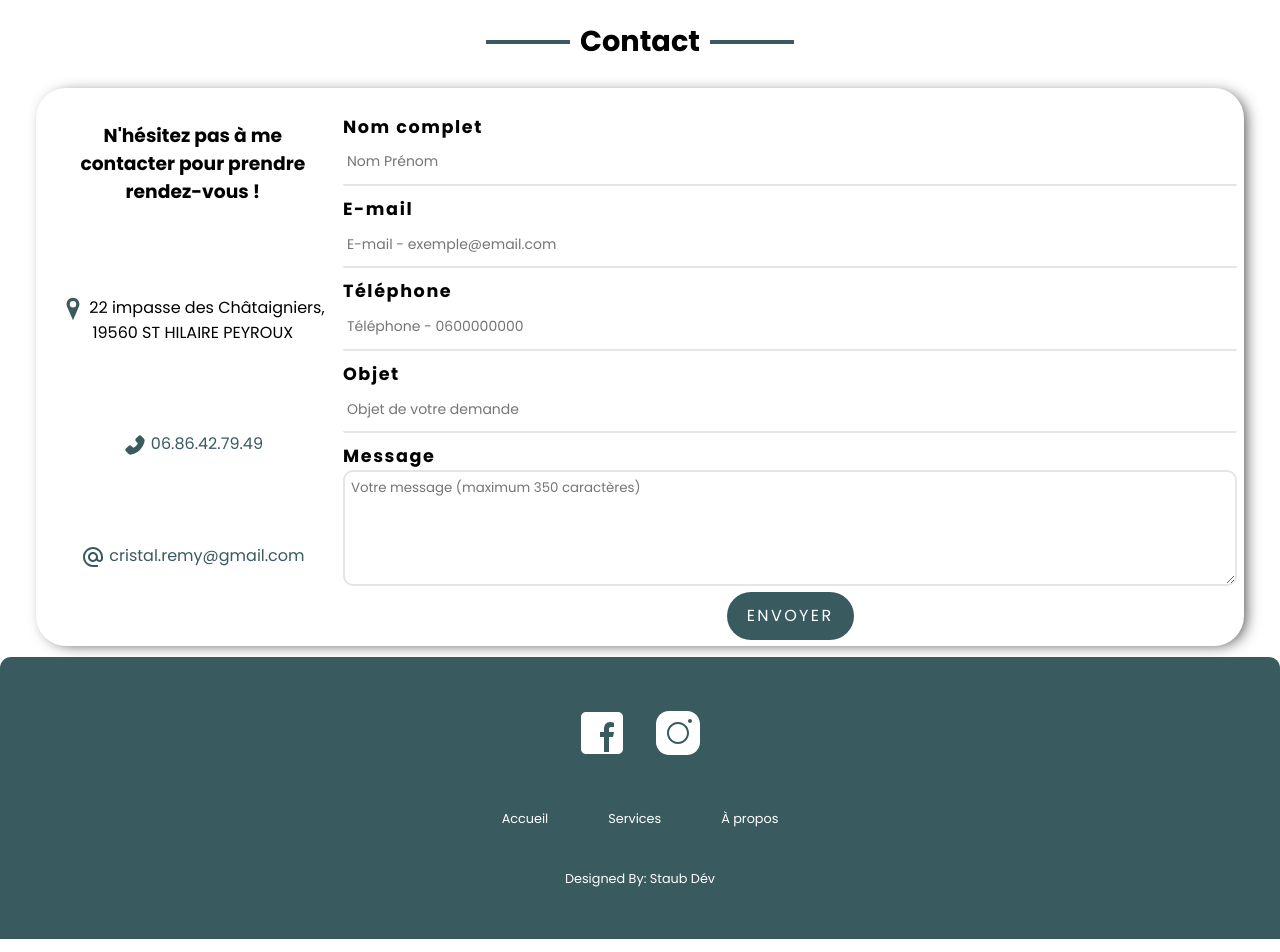
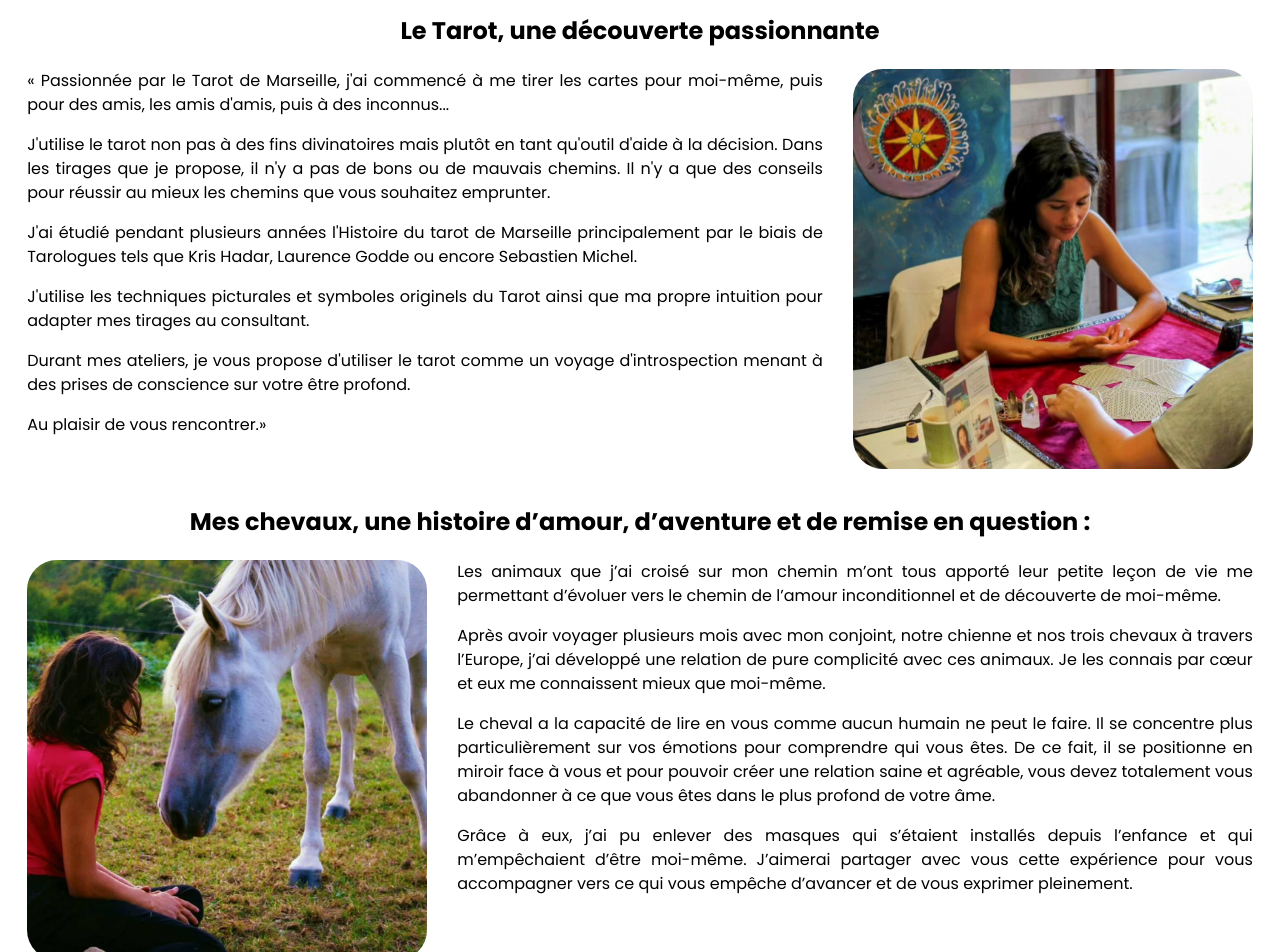
Before and after one commit to KodomoAt/kim_remy_project, a React (Vite) app: page / in a window 1280 px wide. Shown: the part 1540-2492 px from the top of the page. Built offline with nearby package versions, Linux system fonts and the light colour scheme; no server answers.

Commit message:
Add image and fixed style for About.jsx

```diff
--- a/src/components/About/About.jsx
+++ b/src/components/About/About.jsx
@@ -1,5 +1,8 @@
 import classes from './About.module.css';
 import magnetisme from '../../assets/about/magnetisme.png';
+import tarot from '../../assets/about/tarot.png';
+import cheval from '../../assets/about/cheval.png';
+import {Alert} from "../UI/Alert.jsx";
 
 const About = () => {
     return <section id={"about"} className={classes.about}>
@@ -9,37 +12,108 @@ const About = () => {
             <h2>À propos</h2>
             <div className={classes['about__title__trait']}></div>
         </div>
-        <div className={classes.paragraph}>
+        <div className={classes['paragraph--left']}>
             <h1>Le Magnétisme, une approche complémentaire et à disposition de tous :
             </h1>
             <img src={magnetisme} alt="Photo d'une séance de magnetisme sur un homme"/>
 
-            <p style={{textAlign:"justify", }}>« Fille de magnétiseur, j'ai dès petite appréhendé le monde invisible comme une aide permettant
+            <p>
+                « Fille de magnétiseur, j'ai dès petite appréhendé le monde invisible
+                comme une aide permettant
                 d'accompagner les personnes vers le soulagement et la guérison de leurs maux.
             </p>
 
-            <p>Je me suis très jeune interrogée sur le monde qui m'entoure, son fonctionnement et notre raison d'être
+            <p>
+                Je me suis très jeune interrogée sur le monde qui m'entoure, son fonctionnement et notre raison d'être
                 sur la Terre. Ces questions m'ont d'abord amenée à me diriger vers des études d'ingénieures, ce qui m'a
                 permis de développer ma logique et la compréhension matérielle de notre société.
             </p>
-            <p>J'ai ensuite souhaité développer avec mon père nos "compétences" en magnétisme afin d'en comprendre le
+            <p>
+                J'ai ensuite souhaité développer avec mon père nos "compétences" en magnétisme afin d'en comprendre le
                 fonctionnement et pouvoir accompagner un maximum de personnes vers un mieux-être. Nous avons alors suivi
                 la formation de magnétisme et de radiesthésie de Thierry Balbo à Grenoble. Cela m'a appris à suivre un
                 protocole énergétique qui rééquilibre l'énergie globale de la personne ou de l'animal grâce à l'Energie
                 universelle.
             </p>
-            <p>Depuis 2018, je propose des soins de magnétisme pour les humains et pour les animaux. Passionnée par le
+            <p>
+                Depuis 2018, je propose des soins de magnétisme pour les humains et pour les animaux. Passionnée par le
                 monde du vivant (humains, animaux, plantes) j'ai suivi d'autres stages (massages, méthode fascia Emmett,
                 passeuse d'âme...) permettant de compléter mes soins en fonction des pathologies que je rencontrais.
             </p>
-            <p>t parce que je pense que chaque symptôme est un message de l'âme qui souhaite pleinement s'exprimer, je
+            <p>
+                Et parce que je pense que chaque symptôme est un message de l'âme qui souhaite pleinement s'exprimer, je
                 propose à ceux qui le souhaitent d'échanger sur leur problématique afin de trouver ensemble des issues
                 possibles à leurs obstacles.
             </p>
-            <p>Au plaisir de vous rencontrer. »
+            <p>
+                Au plaisir de vous rencontrer. »
             </p>
         </div>
-        <h1></h1>
+        <div className={classes['paragraph--right']}>
+            <h1>Le Tarot, une découverte passionnante</h1>
+            <img src={tarot} alt="Séance de tirage de tarot"/>
+            <p>
+                « Passionnée par le Tarot de Marseille, j'ai commencé à me tirer les cartes pour moi-même, puis pour des
+                amis, les amis d'amis, puis à des inconnus...
+            </p>
+            <p>
+                J'utilise le tarot non pas à des fins divinatoires mais plutôt en tant qu'outil d'aide à la décision.
+                Dans
+                les tirages que je propose, il n'y a pas de bons ou de mauvais chemins. Il n'y a que des conseils pour
+                réussir au mieux les chemins que vous souhaitez emprunter.
+
+            </p>
+            <p>
+                J'ai étudié pendant plusieurs années l'Histoire du tarot de Marseille principalement par le biais de
+                Tarologues tels que Kris Hadar, Laurence Godde ou encore Sebastien Michel.
+
+            </p>
+            <p>
+                J'utilise les techniques picturales et symboles originels du Tarot ainsi que ma propre intuition pour
+                adapter mes tirages au consultant.
+
+            </p>
+            <p>
+                Durant mes ateliers, je vous propose d'utiliser le tarot comme un voyage d'introspection menant à des
+                prises de conscience sur votre être profond.
+
+            </p>
+            <p>
+                Au plaisir de vous rencontrer.»
+
+            </p>
+        </div>
+
+        <div className={classes['paragraph--left']}>
+            <h1>
+                Mes chevaux, une histoire d’amour, d’aventure et de remise en question :
+            </h1>
+            <img src={cheval} alt="Une femme et son cheval"/>
+            <p>
+                Les animaux que j’ai croisé sur mon chemin m’ont tous apporté leur petite leçon de vie me permettant
+                d’évoluer vers le chemin de l’amour inconditionnel et de découverte de moi-même.
+            </p>
+            <p>
+                Après avoir voyager plusieurs mois avec mon conjoint, notre chienne et nos trois chevaux à travers
+                l’Europe, j’ai développé une relation de pure complicité avec ces animaux. Je les connais par cœur et
+                eux me connaissent mieux que moi-même.
+            </p>
+            <p>
+                Le cheval a la capacité de lire en vous comme aucun humain ne peut le faire. Il se concentre plus
+                particulièrement sur vos émotions pour comprendre qui vous êtes. De ce fait, il se positionne en miroir
+                face à vous et pour pouvoir créer une relation saine et agréable, vous devez totalement vous abandonner
+                à ce que vous êtes dans le plus profond de votre âme.
+
+            </p>
+
+            <p>
+                Grâce à eux, j’ai pu enlever des masques qui
+                s’étaient installés depuis l’enfance et qui m’empêchaient d’être moi-même. J’aimerai partager avec vous
+                cette expérience pour vous accompagner vers ce qui vous empêche d’avancer et de vous exprimer
+                pleinement.
+            </p>
+        </div>
+
 
     </section>
 };
--- a/src/components/About/About.module.css
+++ b/src/components/About/About.module.css
@@ -29,24 +29,38 @@
     }
 }
 
-.paragraph{
+.paragraph--left,
+.paragraph--right {
     padding: 1rem;
 
 }
 
-.paragraph p{
+.paragraph--left p,
+.paragraph--right p{
     text-align: justify;
 }
-.paragraph img{
+.paragraph--left img,
+.paragraph--right img{
+    max-width: 400px;
+    border-radius: 30px;
+}
+.paragraph--left img{
     float: left;
-    max-width: 400px;
     margin-right: 30px;
-    border-radius: 30px;
+}
+
+.paragraph--right img{
+    float: right;
+    margin-left: 30px;
 }
 
 @media screen and (max-width:720px ) {
-    .paragraph img{
+    .paragraph--left img,
+    .paragraph--right img{
         float: none;
+        margin-right: 0;
+        margin-left: 0;
+        max-width: 100%;
 
     }
 }
```
Also changed, not shown: src/assets/about/cheval.png (added), src/assets/about/tarot.png (added).
